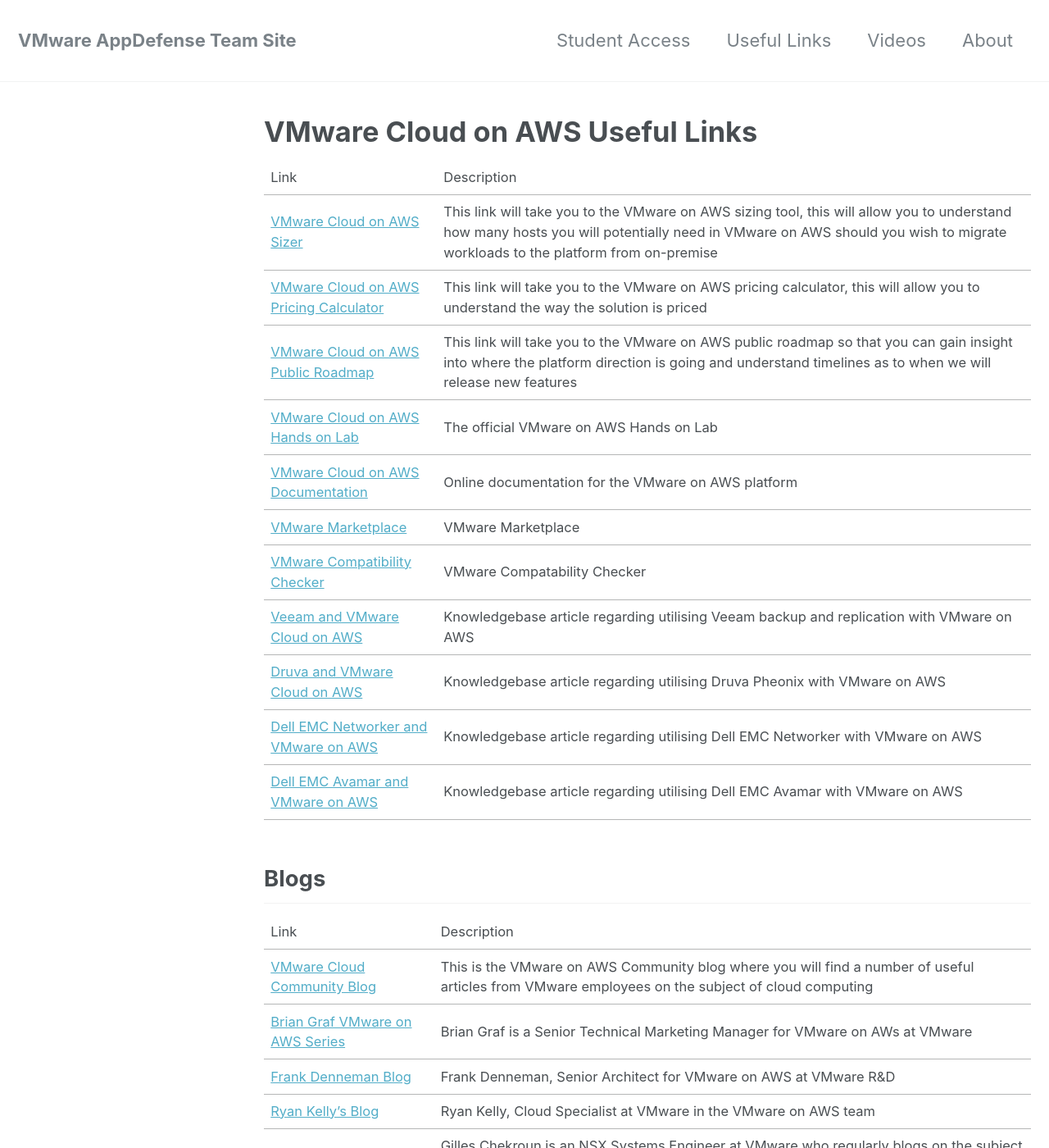
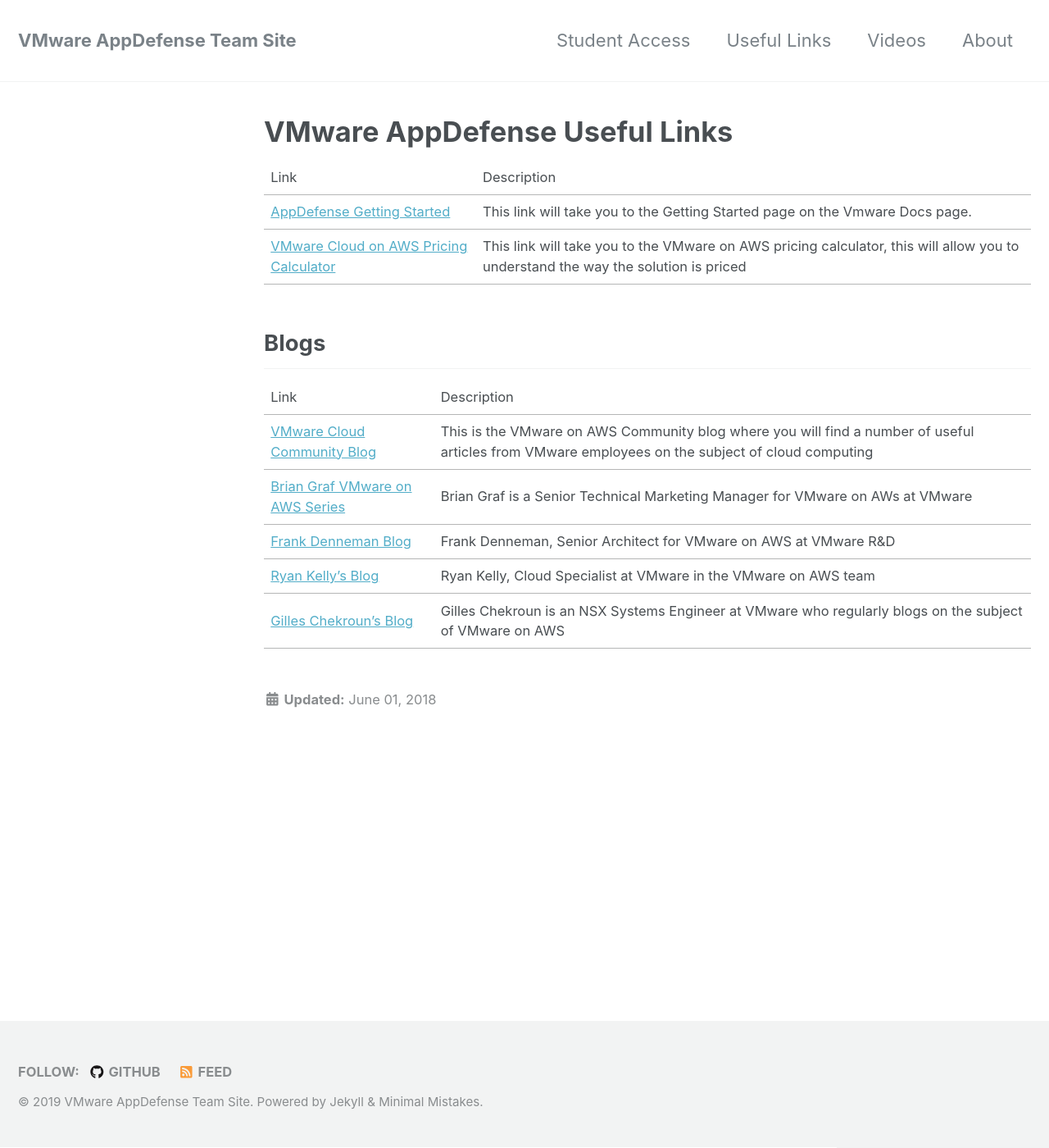
Before and after one commit to vmware-csa-team/AppDefense-Quick-Start-Guide, a Jekyll site: the page built from _pages/useful-links.md, in a window 1280 px wide and 1400 px high. Shown: the whole window at 82% size. Built offline with Jekyll 4.4.1, drawn with Linux system fonts in a browser that asks for light colours; nearby versions of some CDN libraries.

Commit message:
page change

```diff
--- a/_pages/useful-links.md
+++ b/_pages/useful-links.md
@@ -1,24 +1,15 @@
 ---
 layout: single
 permalink: /links/
-title: "VMware Cloud on AWS Useful Links"
+title: "VMware AppDefense Useful Links"
 date: 2018-06-01
 tags: links
 classes: wide
 ---
 
 Link | Description
-[VMware Cloud on AWS Sizer](https://vmcsizer.vmware.com/){:target="_blank"} | This link will take you to the VMware on AWS sizing tool, this will allow you to understand how many hosts you will potentially need in VMware on AWS should you wish to migrate workloads to the platform from on-premise
+[AppDefense Getting Started](https://docs.vmware.com/en/VMware-AppDefense/services/appdefense-getting-started/GUID-1EE525C8-04EB-40CE-A10A-AE24B00B746D.html){:target="_blank"} | This link will take you to the Getting Started page on the Vmware Docs page.
 [VMware Cloud on AWS Pricing Calculator](https://cloud.vmware.com/vmc-aws-pricing){:target="_blank"} | This link will take you to the VMware on AWS pricing calculator, this will allow you to understand the way the solution is priced
-[VMware Cloud on AWS Public Roadmap](https://cloud.vmware.com/vmc-aws/roadmap){:target="_blank"} | This link will take you to the VMware on AWS public roadmap so that you can gain insight into where the platform direction is going and understand timelines as to when we will release new features
-[VMware Cloud on AWS Hands on Lab](https://www.vmware.com/try-vmware/vmc-aws-hol-labs.html){:target="_blank"} | The official VMware on AWS Hands on Lab
-[VMware Cloud on AWS Documentation](https://docs.vmware.com/en/VMware-Cloud-on-AWS/index.html){:target="_blank"} | Online documentation for the VMware on AWS platform
-[VMware Marketplace](https://marketplace.vmware.com/vsx/?product=3450,3429){:target="_blank"} | VMware Marketplace
-[VMware Compatibility Checker](https://www.vmware.com/resources/compatibility/search.php?productid=42856&deviceCategory=vsanps&details=1&solutionTypes=1&releases=282,281&page=1&display_interval=10&sortColumn=Partner&sortOrder=Asc&b=1516382147510){:target="_blank"} | VMware Compatability Checker
-[Veeam and VMware Cloud on AWS](https://kb.vmware.com/s/article/52533){:target="_blank"} | Knowledgebase article regarding utilising Veeam backup and replication with VMware on AWS
-[Druva and VMware Cloud on AWS](https://kb.vmware.com/s/article/52687){:target="_blank"} | Knowledgebase article regarding utilising Druva Pheonix with VMware on AWS
-[Dell EMC Networker and VMware on AWS](https://kb.vmware.com/s/article/52351){:target="_blank"} | Knowledgebase article regarding utilising Dell EMC Networker with VMware on AWS
-[Dell EMC Avamar and VMware on AWS](https://kb.vmware.com/s/article/52471){:target="_blank"} | Knowledgebase article regarding utilising Dell EMC Avamar with VMware on AWS
 
 ## Blogs
 
```
Also changed, not shown: _pages/Login to AppDefense Manger.md (+1 -1 lines).
